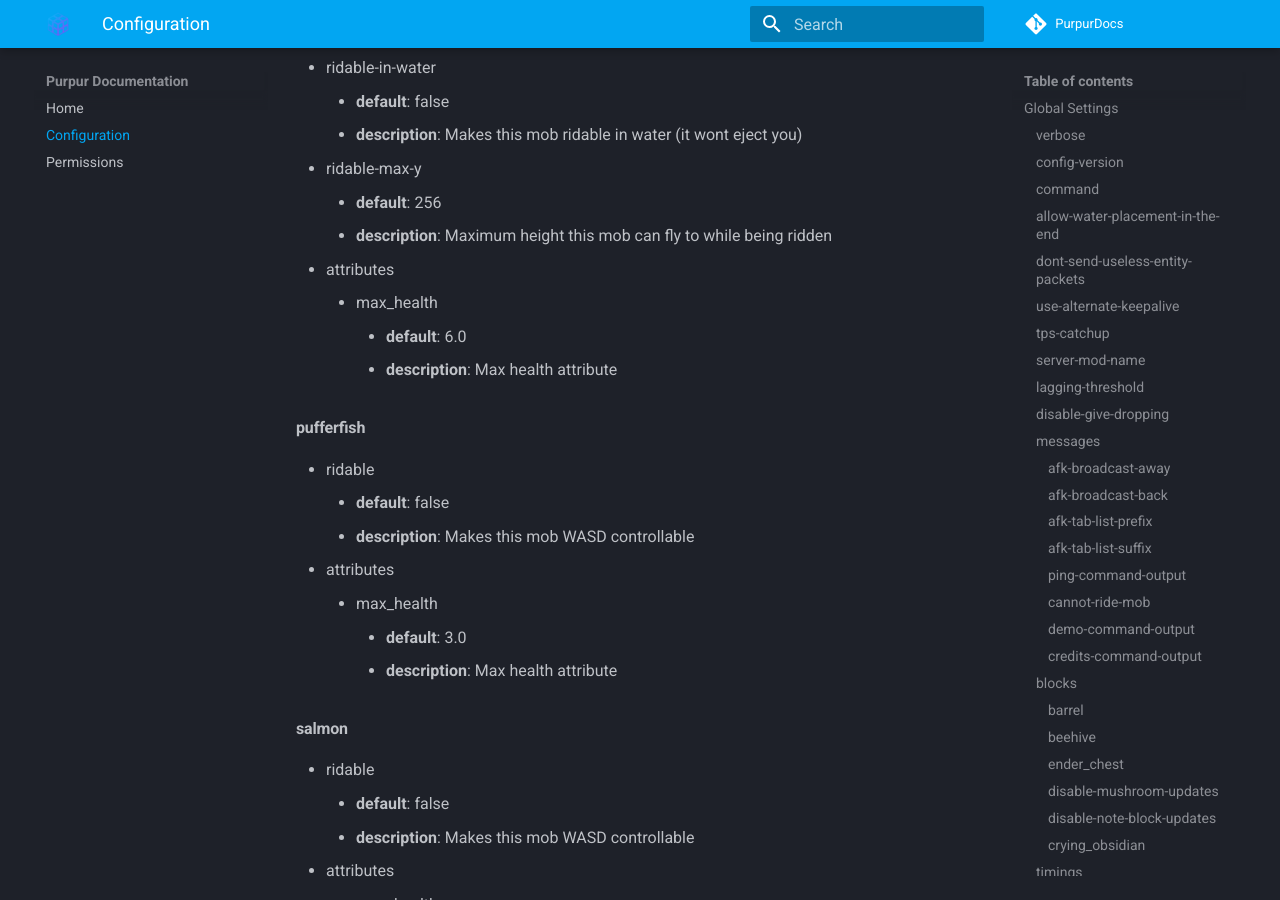
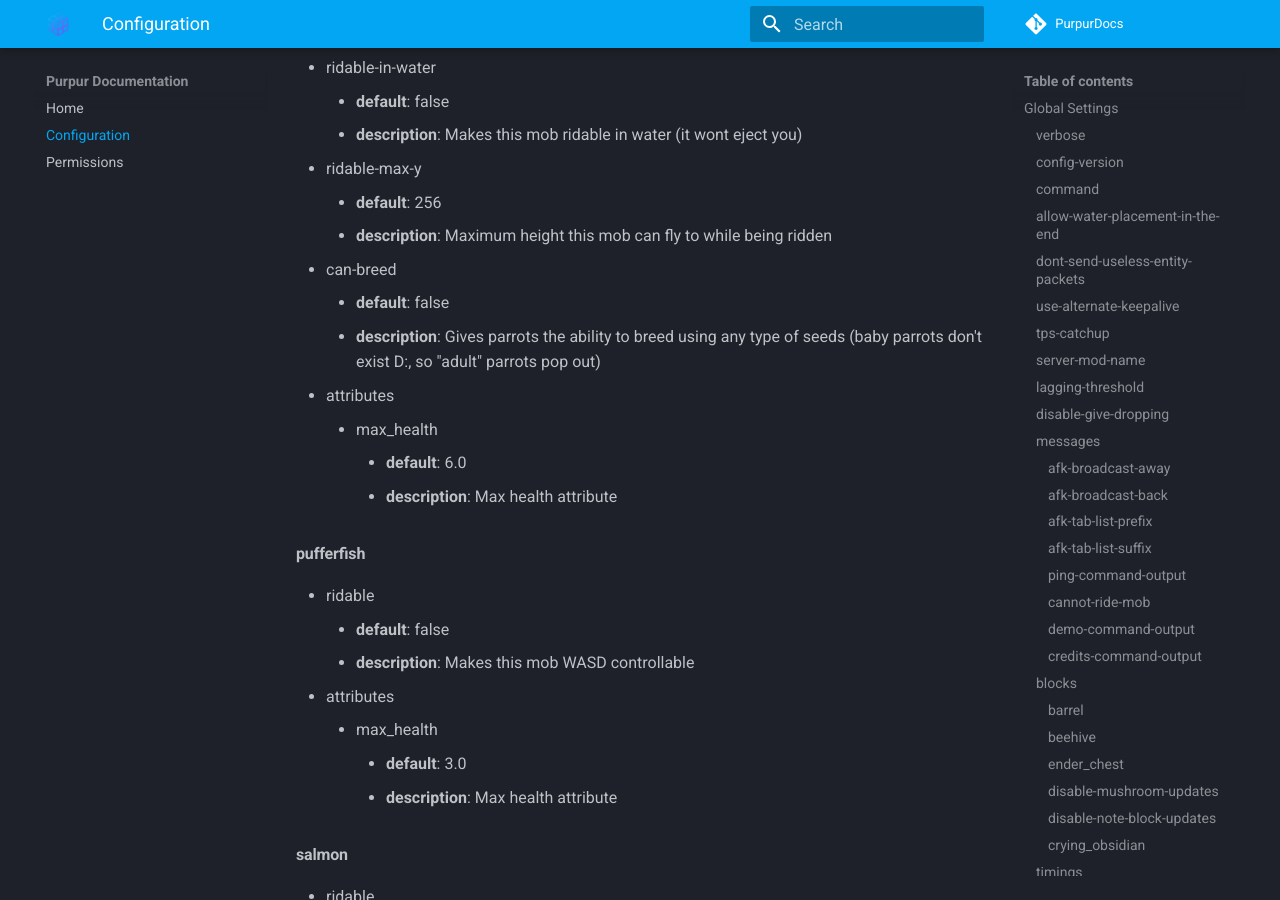
Before and after one commit to PurpurMC/PurpurDocs, an MkDocs documentation site: the page built from mkdocs/Configuration.md, in a window 1280 px wide and 900 px high, scrolled down 61579 px. Built offline with MkDocs 1.6.1 and Material for MkDocs 9.7.7, drawn with Linux system fonts in a browser that asks for light colours; comment, search, counter and statistics services are not loaded.

Commit message:
update from #1106 to #1109

```diff
--- a/mkdocs/Configuration.md
+++ b/mkdocs/Configuration.md
@@ -1708,6 +1708,9 @@ based on the world difficulty. [Read more here](https://github.com/pl3xgaming/Pu
 * ridable-max-y
     - **default**: 256
     - **description**: Maximum height this mob can fly to while being ridden
+* can-breed
+    - **default**: false
+    - **description**: Gives parrots the ability to breed using any type of seeds (baby parrots don't exist D:, so "adult" parrots pop out)
 * attributes
     * max_health
         - **default**: 6.0
```
Also changed, not shown: mkdocs/index.md (+1 -1 lines).
